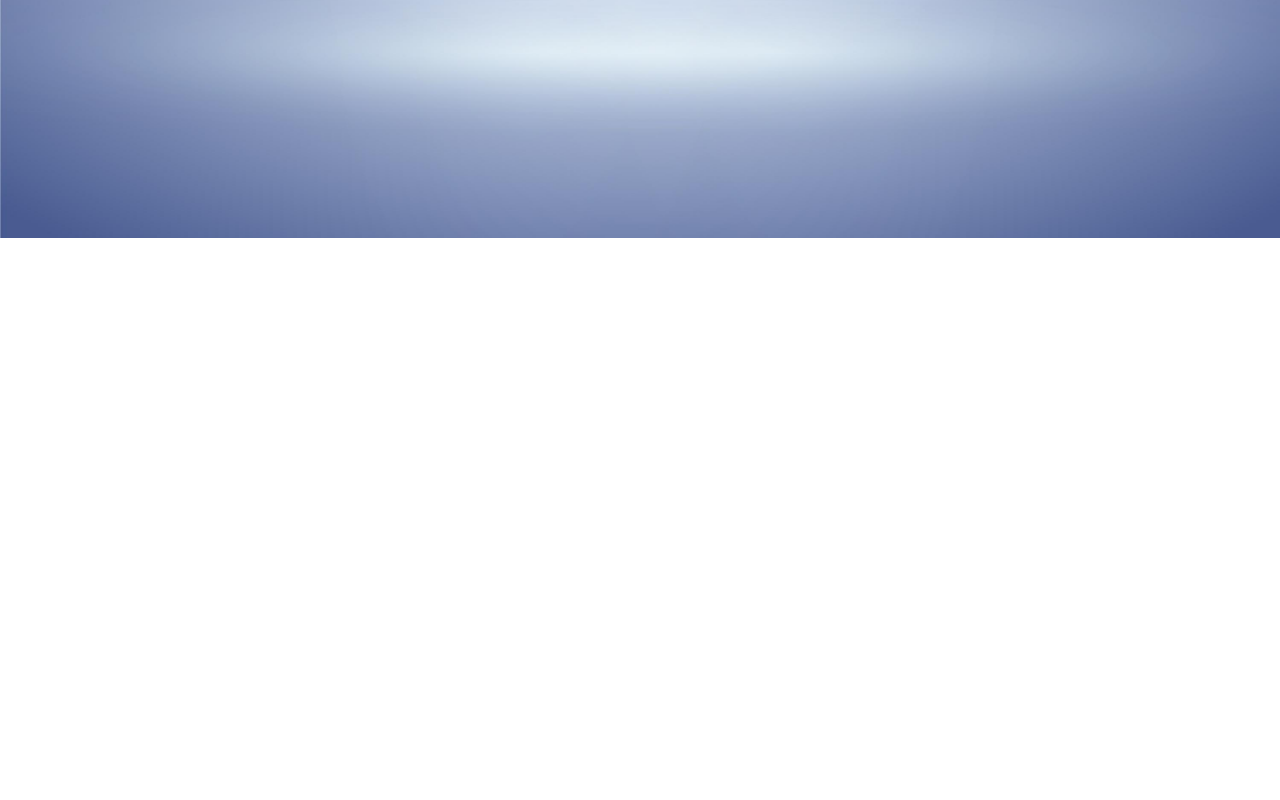
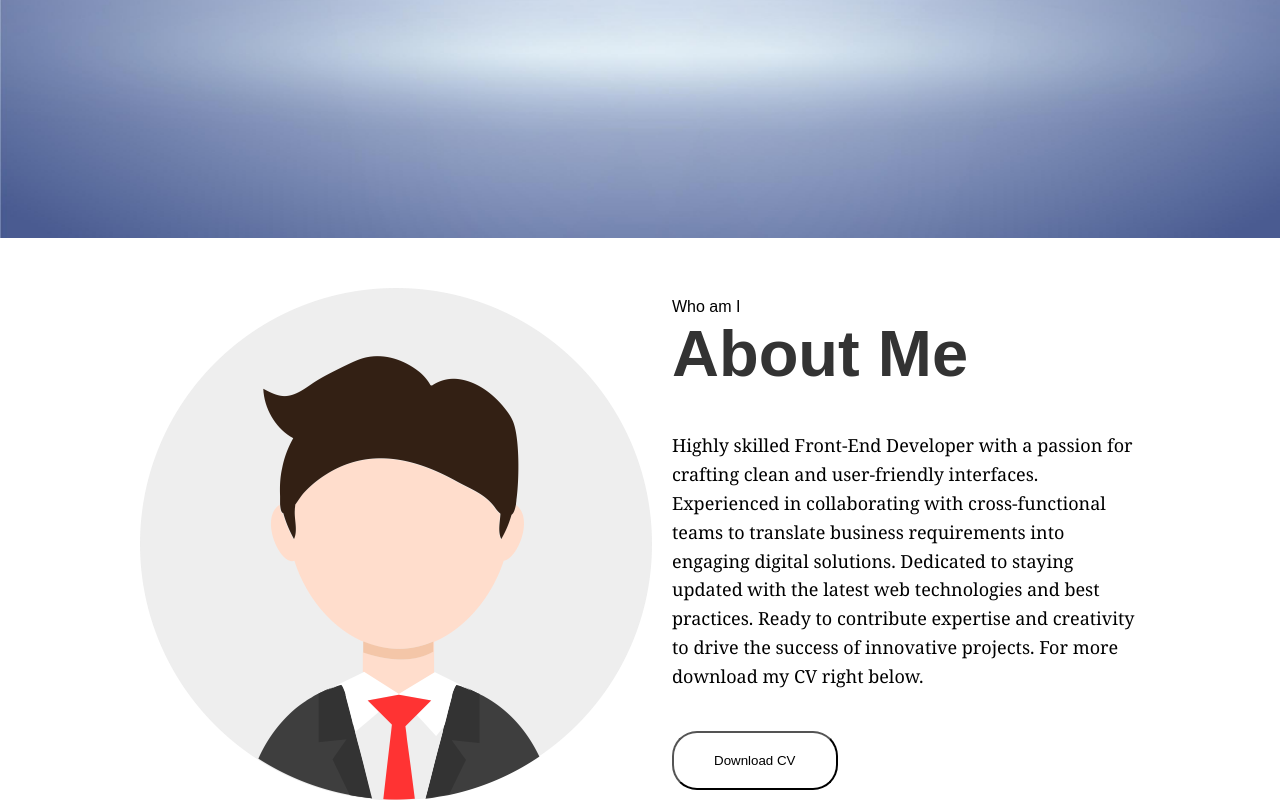
Before and after one commit to shpetimsedolli/Myportfolio, a React (Create React App) app: page / in a window 1280 px wide. Shown: the part 562-1362 px from the top of the page. Before the commit the page ends 800 px from the top, so only its background shows below. Built offline with nearby package versions, Linux system fonts and the light colour scheme; a web font is replaced by a local one.

Commit message:
section of about me added with half of styles

```diff
--- a/src/App.js
+++ b/src/App.js
@@ -2,7 +2,7 @@ import React, { useEffect } from "react";
 import Aos from "aos";
 import "./Apps.css";
 
-import { Navbar, Main } from "./components";
+import { Navbar, Main, About } from "./components";
 import "animate.css";
 import "typed.js";
 import "./responsive.css";
@@ -16,6 +16,7 @@ const App = () => {
     <div>
       <Navbar />
       <Main />
+      <About />
     </div>
   );
 };
--- /dev/null
+++ b/src/components/About/About.css
@@ -0,0 +1,20 @@
+.aboutwrap {
+  display: flex;
+  gap: 20px;
+  margin-top: 50px;
+  align-items: center;
+}
+
+.download__btn {
+  background-color: transparent;
+  color: #000;
+  border-radius: 25px;
+  padding: 20px 40px;
+  outline: 0;
+}
+.about__content p {
+  font-family: Georgia, "Times New Roman", Times, serif;
+  line-height: 1.6;
+  font-size: 18px;
+  margin: 40px 0px;
+}
--- /dev/null
+++ b/src/components/About/About.jsx
@@ -0,0 +1,31 @@
+import React from "react";
+import "./About.css";
+import aboutimage from "../../assets/about.png";
+
+const About = () => {
+  return (
+    <div>
+      <div className="container">
+        <div className="aboutwrap">
+          <img src={aboutimage} alt="AboutImage" />
+          <div className="about__content">
+            <span>Who am I</span>
+            <h1>About Me</h1>
+            <p>
+              Highly skilled Front-End Developer with a passion for crafting
+              clean and user-friendly interfaces. Experienced in collaborating
+              with cross-functional teams to translate business requirements
+              into engaging digital solutions. Dedicated to staying updated with
+              the latest web technologies and best practices. Ready to
+              contribute expertise and creativity to drive the success of
+              innovative projects. For more download my CV right below.
+            </p>
+            <button className="download__btn">Download CV</button>
+          </div>
+        </div>
+      </div>
+    </div>
+  );
+};
+
+export default About;
--- a/src/components/Navbar/Navbar.jsx
+++ b/src/components/Navbar/Navbar.jsx
@@ -1,6 +1,6 @@
 import React, { useState } from "react";
 import "./Navbar.css";
-import { RiMenu3Line, RiCloseLine, RiBold } from "react-icons/ri";
+import { RiMenu3Line, RiCloseLine } from "react-icons/ri";
 
 const Menu = () => (
   <>
--- a/src/components/index.js
+++ b/src/components/index.js
@@ -1,3 +1,3 @@
 export { default as Navbar } from "./Navbar/Navbar";
 export { default as Main } from "./Main/Main";
-// export { default as About } from "./About/About";
+export { default as About } from "./About/About";
--- a/src/responsive.css
+++ b/src/responsive.css
@@ -32,6 +32,6 @@
     font-size: 40px;
     display: block;
     display: flex;
-    justify-content: end;
+    justify-content: flex-end;
   }
 }
```
Also changed, not shown: src/assets/about.png (added).
